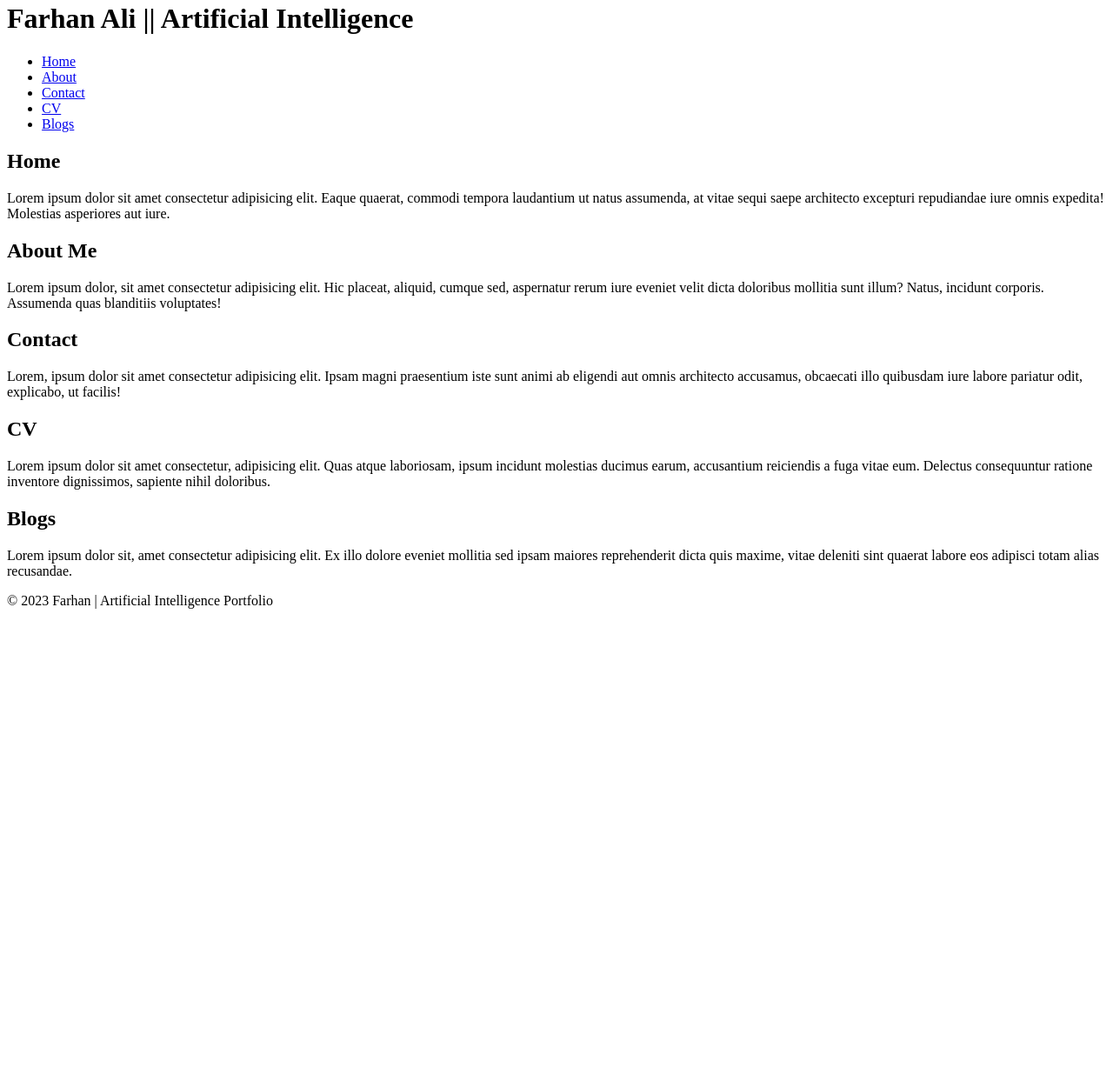
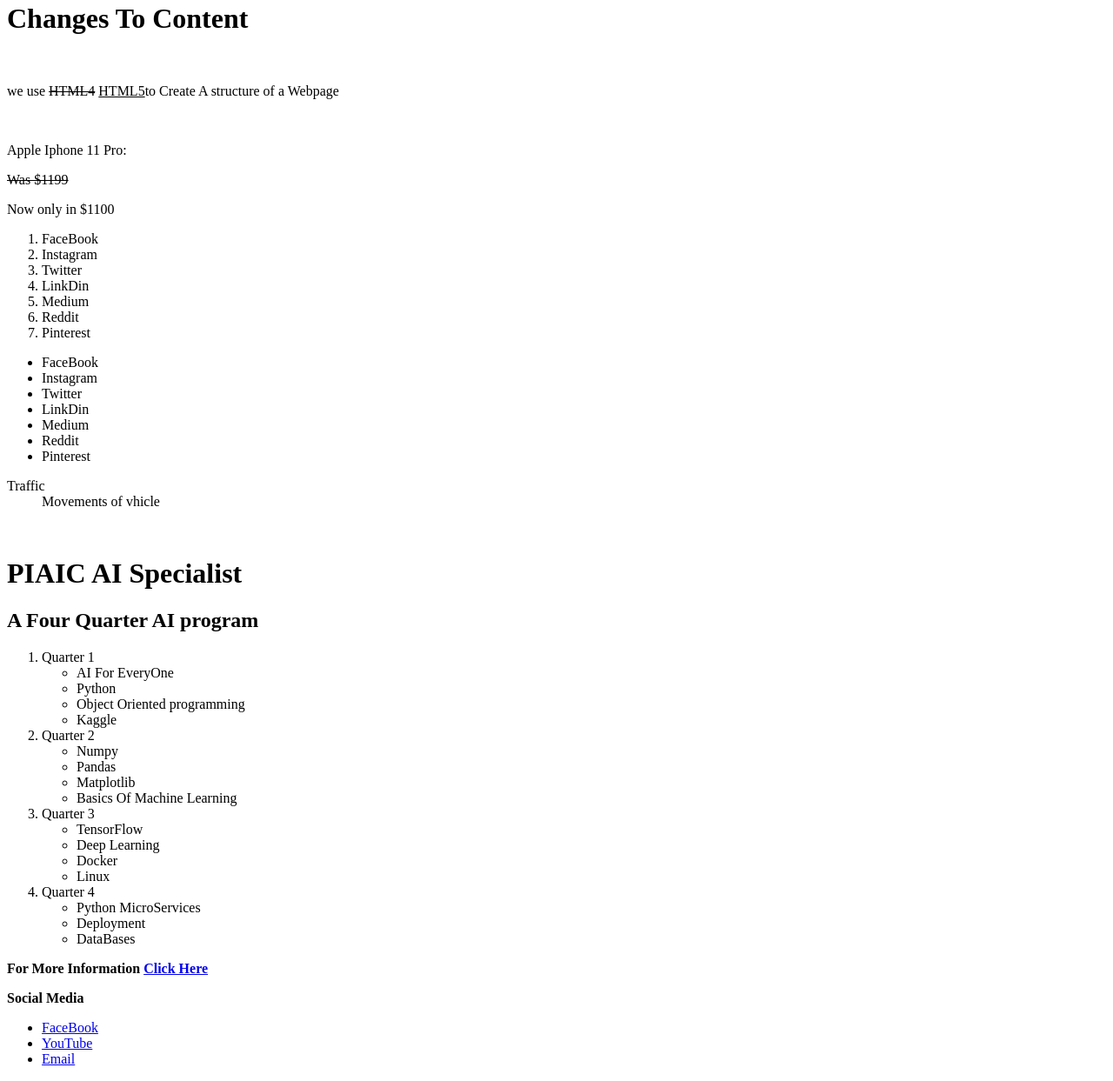
Before and after one commit to DataXplorerFY/HTML_Projects, a plain HTML site: page index.html in a window 1280 px wide. Shown: the part 18-1261 px from the top of the page at 87% size. Before the commit the page ends 800 px from the top, so only its background shows below. Drawn offline with Linux system fonts and the light colour scheme.

Commit message:
Add files via upload

```diff
--- a/index.html
+++ b/index.html
@@ -1,69 +1,99 @@
 <!DOCTYPE html>
 <html lang="en">
+
 <head>
     <meta charset="UTF-8">
     <meta name="viewport" content="width=device-width, initial-scale=1.0">
-    <title>Farhan Ali || Artificial Intelligence Portfolio</title>
-    <link rel="stylesheet" href="styles.css">
+    <title>Tags In Html</title>
+</head>
 
-</head>
 <body>
-    <header>
-        <h1>Farhan Ali || Artificial Intelligence</h1>
+    <h1>Changes To Content</h1>
+    <br>
+    <!-- Inseert and delete tags -->
+    <p>
+        we use <del>HTML4</del>
+        <ins>HTML5</ins>to Create A structure of a Webpage
+    </p>
 
-    </header>
+    <br>
 
-    <nav>
+    <!-- Strikethrough Tag -->
+
+    <p>Apple Iphone 11 Pro:</p>
+    <p><s>Was $1199</s></p>
+    <p>Now only in $1100</p>
+
+
+    <!-- ordered list and unordered lists -->
+
+    <ol>
+        <li>FaceBook</li>
+        <li>Instagram</li>
+        <li>Twitter</li>
+        <li>LinkDin</li>
+        <li>Medium</li>
+        <li>Reddit</li>
+        <li>Pinterest</li>
+    </ol>
+
+
+    <ul>
+        <li>FaceBook</li>
+        <li>Instagram</li>
+        <li>Twitter</li>
+        <li>LinkDin</li>
+        <li>Medium</li>
+        <li>Reddit</li>
+        <li>Pinterest</li>
+    </ul>
+
+    <dl>
+        <dt>Traffic</dt>
+        <dd>Movements of vhicle</dd>
+    </dl><br>
+    <!-- nested lists -->
+    <h1>PIAIC AI Specialist</h1>
+    <h2>A Four Quarter AI program</h2>
+    <ol>
+        <li>Quarter 1</li>
         <ul>
-            <li><a href="#home">Home</a></li>
-            <li><a href="#about">About</a></li>
-            <li><a href="#contact">Contact</a></li>
-            <li><a href="#cv">CV</a></li>
-            <li><a href="#blogs">Blogs</a></li>
+            <li>AI For EveryOne</li>
+            <li>Python</li>
+            <li>Object Oriented programming</li>
+            <li>Kaggle</li>
         </ul>
-    </nav>
+        <li>Quarter 2</li>
+        <ul>
+            <li>Numpy</li>
+            <li>Pandas</li>
+            <li>Matplotlib</li>
+            <li>Basics Of Machine Learning</li>
+        </ul>
+        <li>Quarter 3</li>
+        <ul>
+            <li>TensorFlow</li>
+            <li>Deep Learning</li>
+            <li>Docker</li>
+            <li>Linux</li>
+        </ul>
+        <li>Quarter 4</li>
+        <ul>
+            <li>Python MicroServices</li>
+            <li>Deployment</li>
+            <li>DataBases</li>
+        </ul>
+    </ol>
 
-    <Main>
-        <section id="home">
-            <h2>Home</h2>
-            <p>
-                Lorem ipsum dolor sit amet consectetur adipisicing elit. Eaque quaerat, commodi tempora laudantium ut natus assumenda, at vitae sequi saepe architecto excepturi repudiandae iure omnis expedita! Molestias asperiores aut iure.
-            </p>
-        </section>
+    <p><b>For More Information <a target="_blank" href="https://www.piaic.org/artificial-inteligence">Click Here</a></b>
+    </p>
 
-        <section id="about">
-            <h2>About Me</h2>
-            <p>
-                Lorem ipsum dolor, sit amet consectetur adipisicing elit. Hic placeat, aliquid, cumque sed, aspernatur rerum iure eveniet velit dicta doloribus mollitia sunt illum? Natus, incidunt corporis. Assumenda quas blanditiis voluptates!
-            </p>
-        </section>
+    <p><b>Social Media</b></p>
+    <ul>
+        <li><a target="_blank" href="https://www.facebook.com/groups/piaic/">FaceBook</a></li>
+        <li><a target="_blank" href="https://www.youtube.com/channel/UC2Makv_pLAtvrjHNgg-pBLg">YouTube</a></li>
+        <li><a target="_blank" href="mailto:education@piaic.org">Email</a></li>
+    </ul>
+</body>
 
-        <section id="contact">
-            <h2>Contact</h2>
-            <p>
-Lorem, ipsum dolor sit amet consectetur adipisicing elit. Ipsam magni praesentium iste sunt animi ab eligendi aut omnis architecto accusamus, obcaecati illo quibusdam iure labore pariatur odit, explicabo, ut facilis!
-            </p>
-        </section>
-
-        <section id="cv">
-            <h2>CV</h2>
-            <p>
-                Lorem ipsum dolor sit amet consectetur, adipisicing elit. Quas atque laboriosam, ipsum incidunt molestias ducimus earum, accusantium reiciendis a fuga vitae eum. Delectus consequuntur ratione inventore dignissimos, sapiente nihil doloribus.
-
-            </p>
-        </section>
-
-        <section id="blog">
-            <h2>Blogs</h2>
-            <p>
-                Lorem ipsum dolor sit, amet consectetur adipisicing elit. Ex illo dolore eveniet mollitia sed ipsam maiores reprehenderit dicta quis maxime, vitae deleniti sint quaerat labore eos adipisci totam alias recusandae.
-            </p>
-        </section>
-    </Main>
-
-    <footer>
-        <p>&copy; 2023 Farhan | Artificial Intelligence Portfolio</p>
-      </footer>
-
-</body>
 </html>
```
